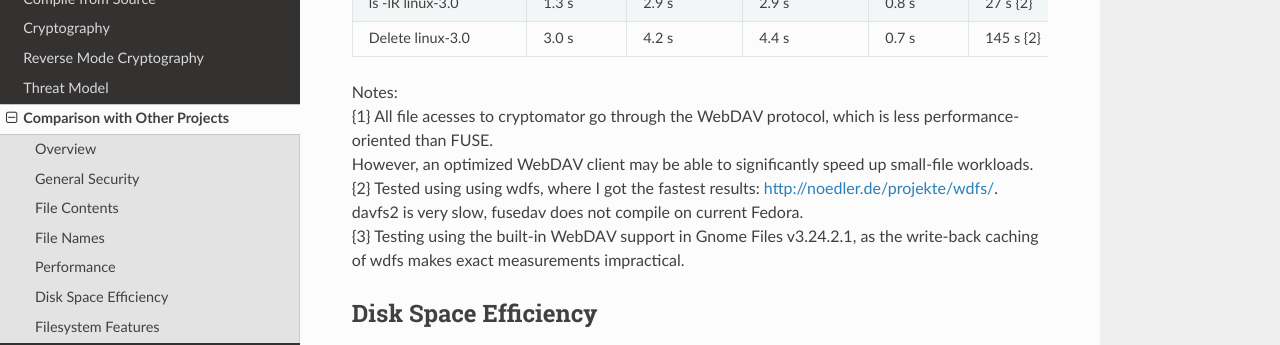
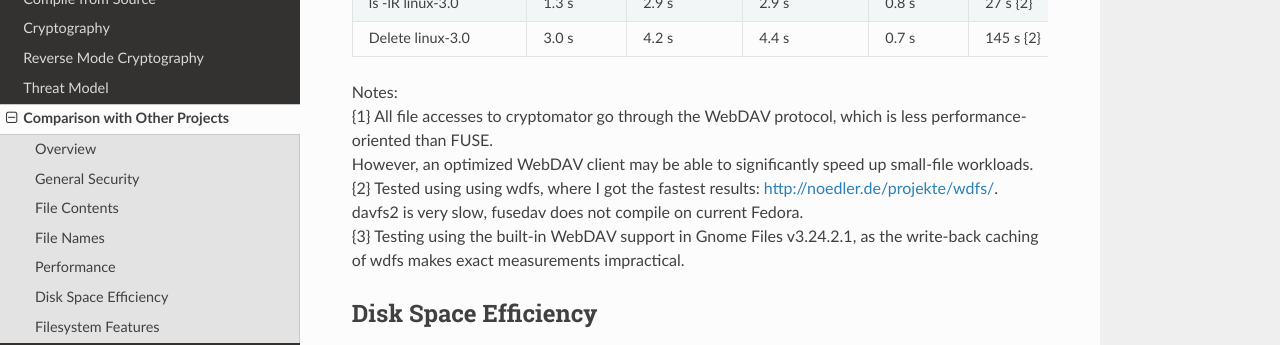
Before and after one commit to rfjakob/gocryptfs-website, an MkDocs documentation site: the page built from docs/comparison.md, in a window 1280 px wide and 900 px high, scrolled down 2421 px. Shown: the part 151-496 px from the top of the window. Built offline with MkDocs 1.6.1, drawn with Linux system fonts in a browser that asks for light colours; nearby versions of some CDN libraries; old or Windows-style settings are respelled for this version of MkDocs; some of the changed text lies outside the part shown.

Commit message:
Assorted spelling fixes.
Detected with the 'codespell' utility.

```diff
--- a/docs/comparison.md
+++ b/docs/comparison.md
@@ -206,7 +206,7 @@ The exact command lines for running the tests are defined in
 | Delete linux-3.0         | 3.0 s     | 4.2 s         | 4.4 s          | 0.7 s     | 145 s {2}     | 2.2 s              | 21 s                |
 
 Notes:
-{1} All file acesses to cryptomator go through the WebDAV protocol, which is less performance-oriented than FUSE.
+{1} All file accesses to cryptomator go through the WebDAV protocol, which is less performance-oriented than FUSE.<br>
 However, an optimized WebDAV client may be able to significantly speed up small-file workloads.<br>
 {2} Tested using using wdfs, where I got the fastest results: <http://noedler.de/projekte/wdfs/>.
 davfs2 is very slow, fusedav does not compile on current Fedora.<br>
```
Also changed, not shown: other parts of docs/comparison.md (+1 -1 lines), docs/forward_mode_crypto.md (+1 -1 lines), docs/index.md (+1 -1 lines), docs/reverse_mode_crypto.md (+1 -1 lines), docs/threat_model.md (+1 -1 lines).
